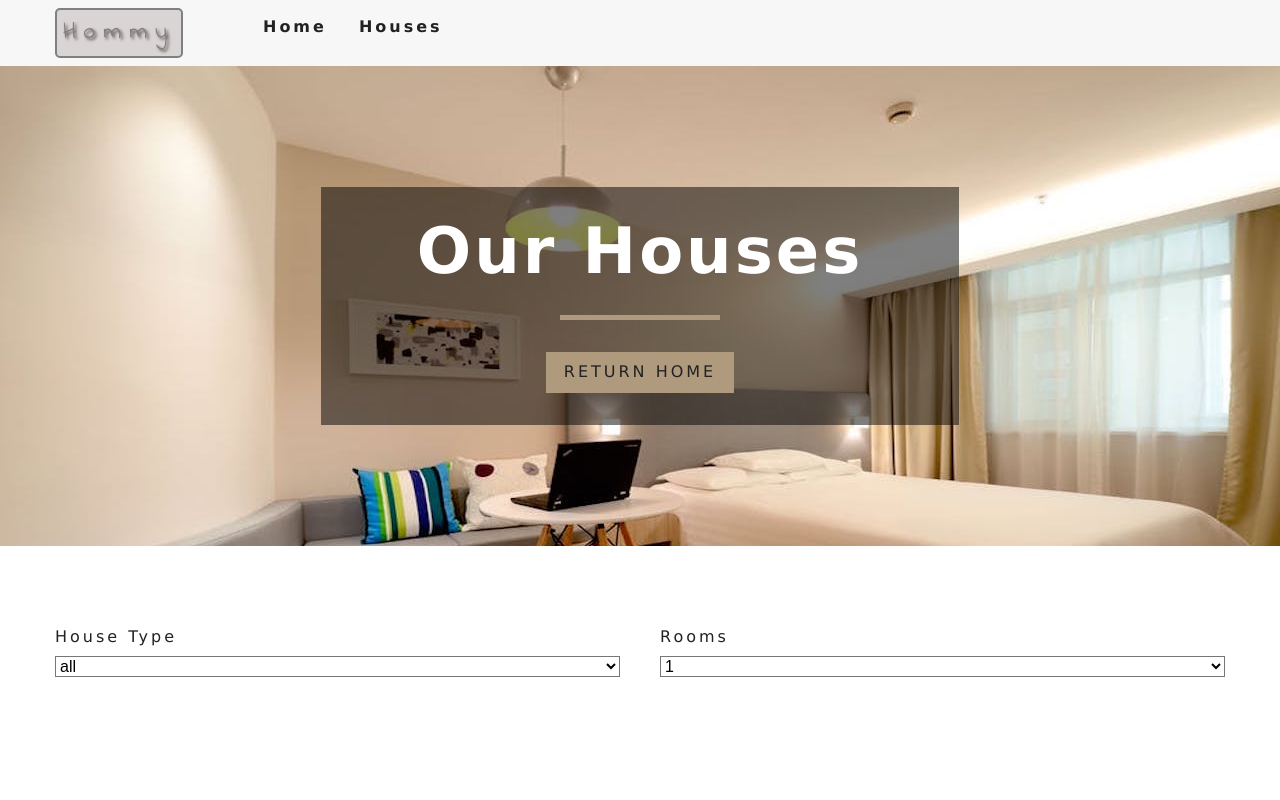
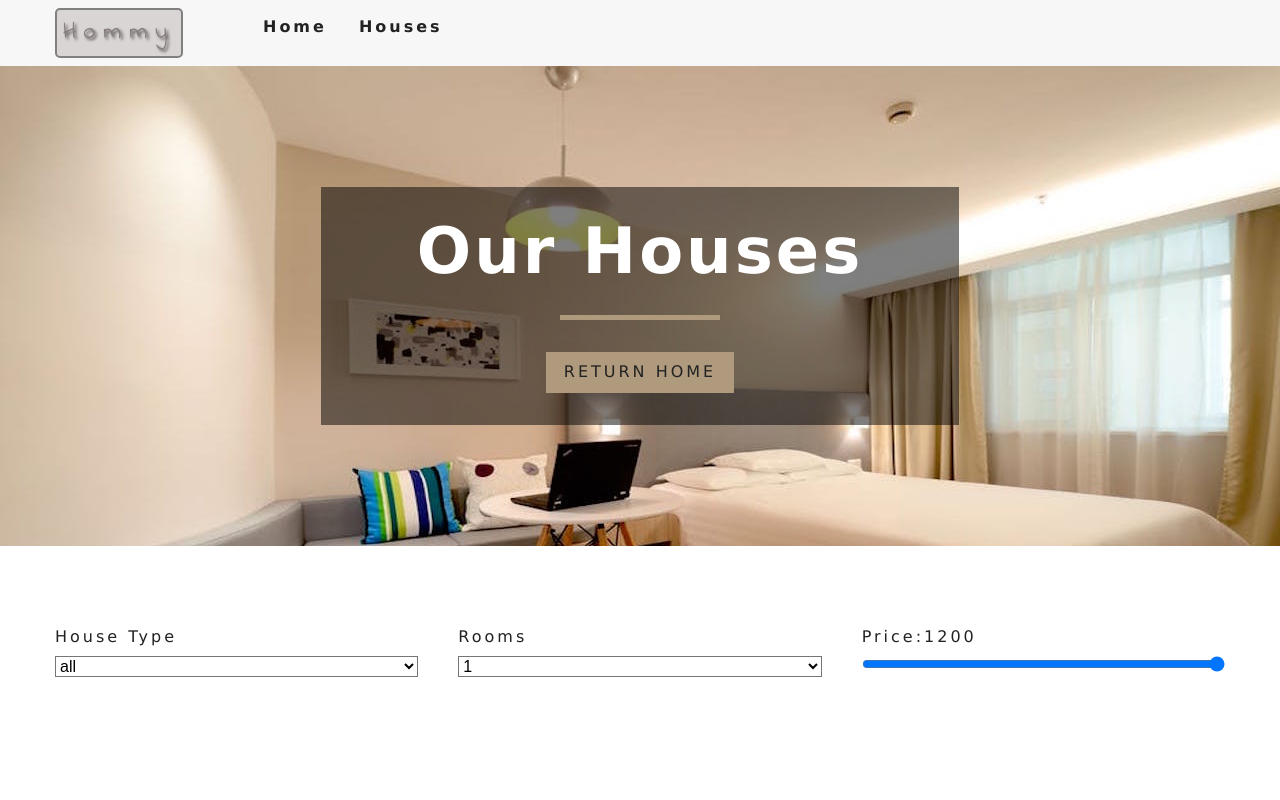
Before and after one commit to Analova/Hommy, a React (Create React App) app in the folder hommy-starter/: page /houses in a window 1280 px wide. Shown: the top 800 px of the page. Built offline with nearby package versions, Linux system fonts and the light colour scheme.

Commit message:
fliter by price

```diff
--- a/hommy-starter/src/components/HousesFilter.js
+++ b/hommy-starter/src/components/HousesFilter.js
@@ -73,6 +73,21 @@ export default function HousesFilter({ houses }) {
           </select>
         </div>
         {/* end of select rooms */}
+        {/* price */}
+        <div className="form-group">
+          <label htmlFor="price">Price:{price}</label>
+          <input
+            type="range"
+            name="price"
+            min={minPrice}
+            max={maxPrice}
+            id="price"
+            value={price}
+            onChange={handleChange}
+            className="form-control"
+          />
+        </div>
+        {/* end of price */}
       </form>
     </section>
   );
--- a/hommy-starter/src/context.js
+++ b/hommy-starter/src/context.js
@@ -86,6 +86,7 @@ class HouseProvider extends Component {
     let tempHouses = [...houses];
     // transform to a numver
     rooms = parseInt(rooms);
+    price = parseInt(price);
     // filter by type
     if (type !== "all") {
       tempHouses = tempHouses.filter(house => house.type === type);
@@ -94,6 +95,11 @@ class HouseProvider extends Component {
     if (rooms !== 1) {
       tempHouses = tempHouses.filter(houses => houses.rooms === rooms);
     }
+    // filter by price
+
+    tempHouses = tempHouses.filter(houses => houses.price <= price);
+
+    // change State
     this.setState({
       sortedHouses: tempHouses
     });
```
